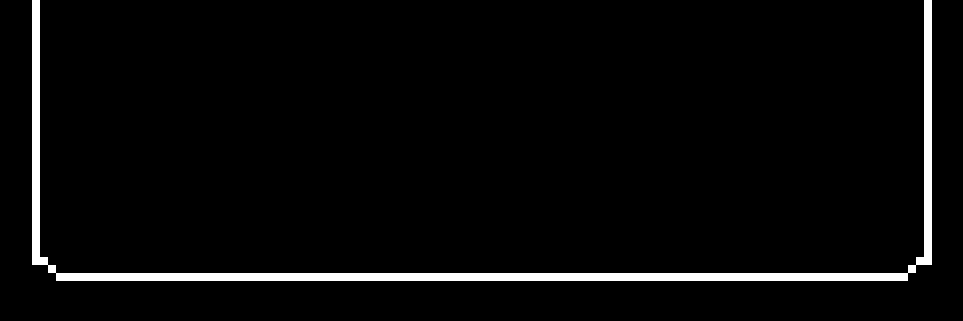
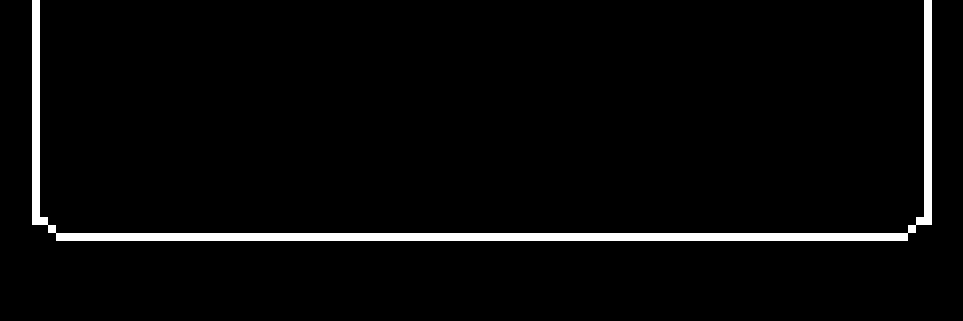
Before and after one commit to rhytoella0-lab/Seminar_demo1, a plain HTML site: page index.html in a window 1280 px wide. Shown: the part 479-800 px from the top of the page, without its empty margins (158-1121 px from the left). Drawn offline with Linux system fonts and the light colour scheme.

Commit message:
Update style.css

```diff
--- a/css/style.css
+++ b/css/style.css
@@ -30,6 +30,8 @@ body {
   display: flex;
   justify-content: center;
   align-items: flex-end;
+
+  padding-bottom: 20px;
 
   outline: none;
 }
@@ -64,7 +66,7 @@ body {
 
   max-width: 900px;
 
-  margin-bottom: clamp(20px, 5vh, 60px);
+  margin-bottom: clamp(20px, 12vh, 60px);
 
   background:#000;
 
```
